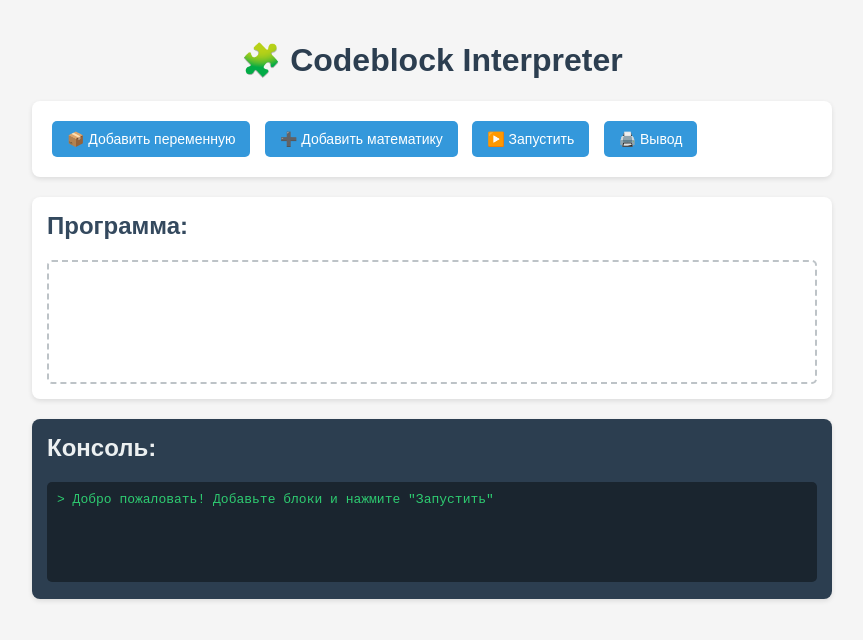
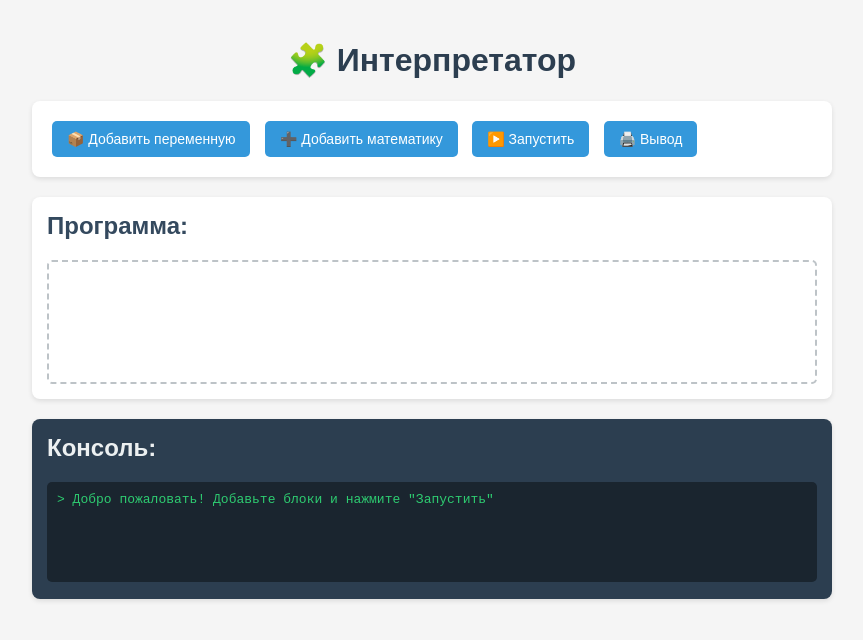
Before and after one commit to maksim-goloschapov/1-, a plain HTML site: page index.html in a window 1280 px wide. Shown: the whole page, without its empty margins (208-1071 px from the left). Drawn offline with Linux system fonts and the light colour scheme.

Commit message:
название

```diff
--- a/index.html
+++ b/index.html
@@ -3,10 +3,10 @@
     <head>
         <meta charset="UTF-8">
         <link rel="stylesheet" href="style.css">
-        <title>Codeblock Interpreter</title>
+        <title>Интерпретатор</title>
     </head>
     <body>
-        <h1>🧩 Codeblock Interpreter</h1>
+        <h1>🧩 Интерпретатор</h1>
 
         <div class="toolbar">
             <button id="add-variable">📦 Добавить переменную</button>
```
